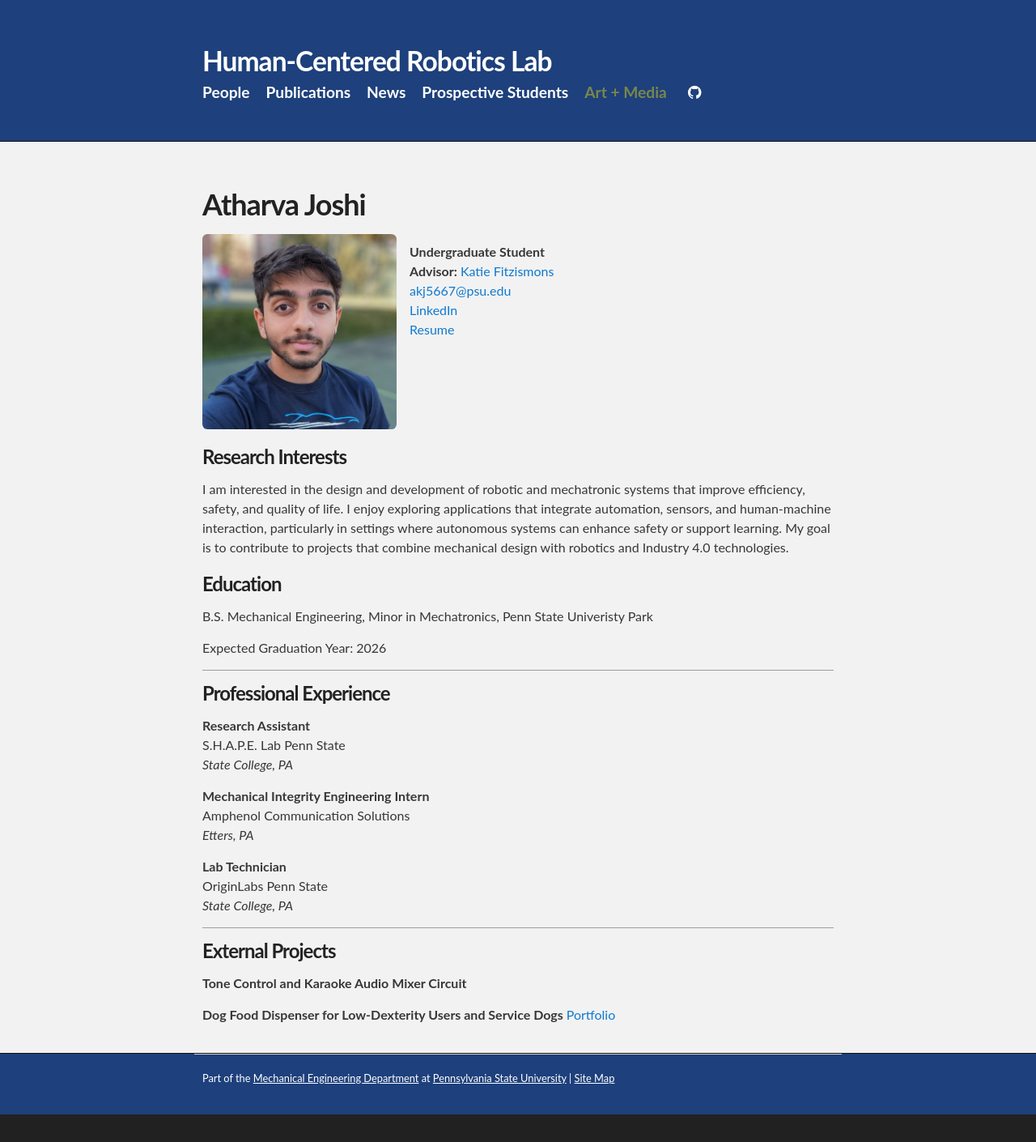
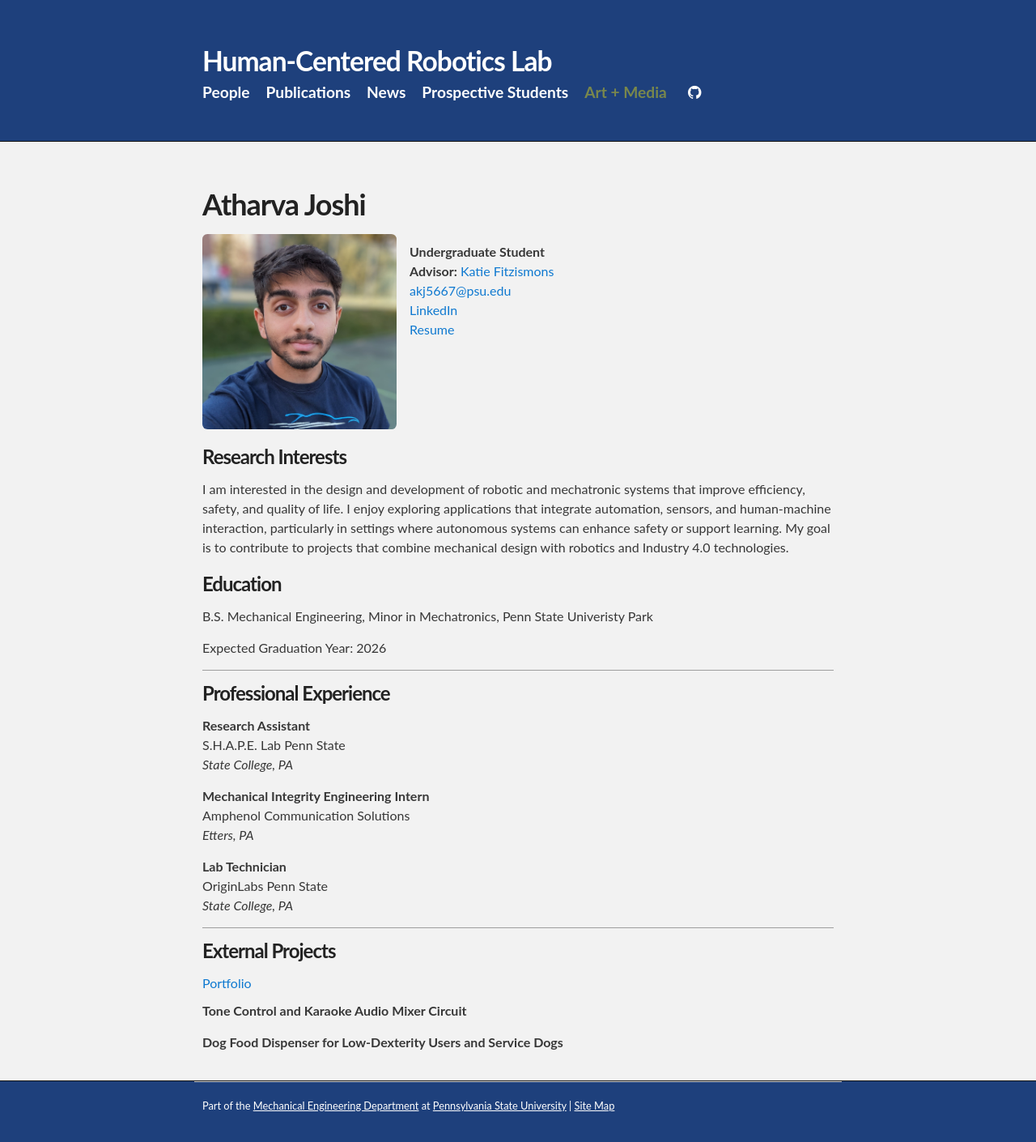
Before and after one commit to psu-hcr/psu-hcr.github.io, a Jekyll site: the page built from people/atharvajoshi.html, in a window 1280 px wide. Shown: the whole page at 81% size. Built offline with Jekyll 4.4.1, drawn with Linux system fonts in a browser that asks for light colours; before the commit the page ends 1376 px from its top, so only the background shows below that; grey boxes are pictures that could not be loaded.

```diff
--- a/people/atharvajoshi.html
+++ b/people/atharvajoshi.html
@@ -53,7 +53,6 @@ title: Zach Logan
 
 
   <hr>
-  <h3>External Projects</h3>
-	<p><b>Tone Control and Karaoke Audio Mixer Circuit </b>
+  <h3>External Projects</h3> <a href="https://atharvajoshiportfolio.my.canva.site/">Portfolio</a>
+  <p><b>Tone Control and Karaoke Audio Mixer Circuit </b>
   <p><b>Dog Food Dispenser for Low-Dexterity Users and Service Dogs </b>
-  <a href="https://atharvajoshiportfolio.my.canva.site/">Portfolio</a>
```
